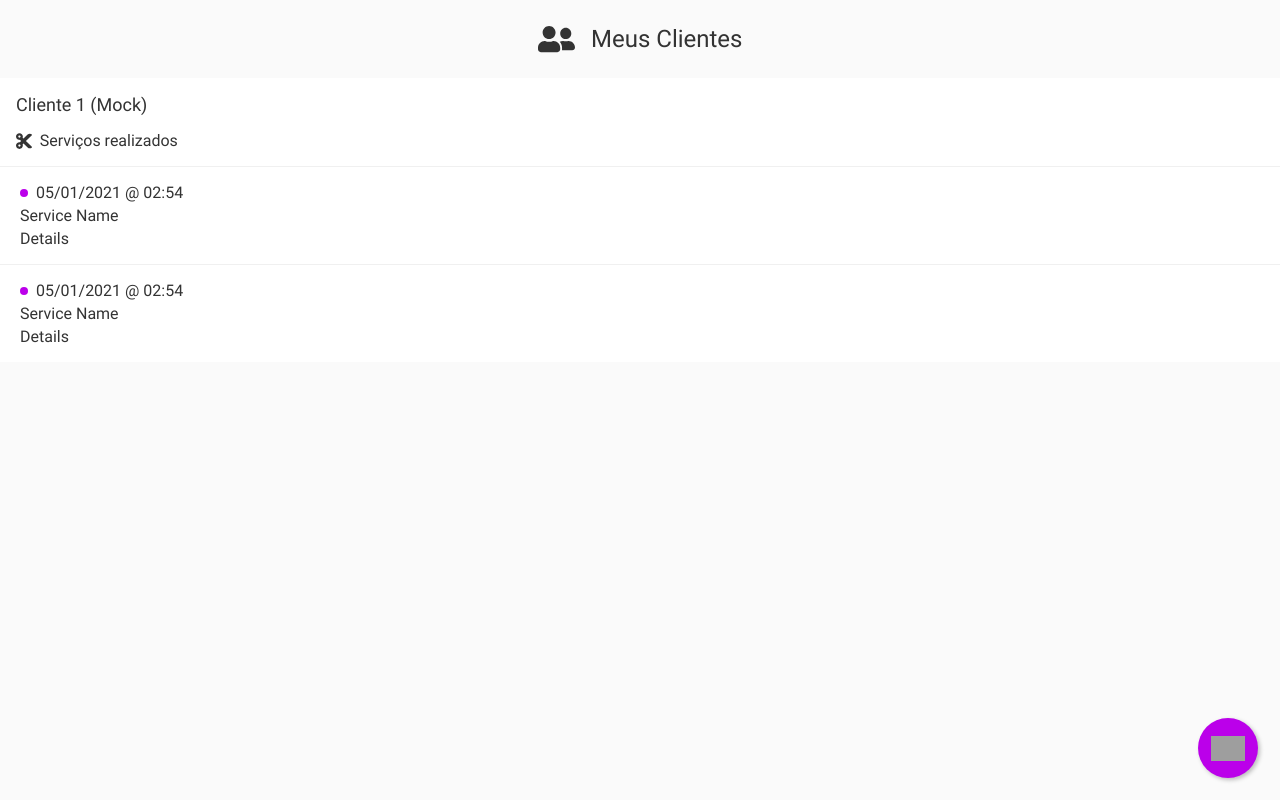
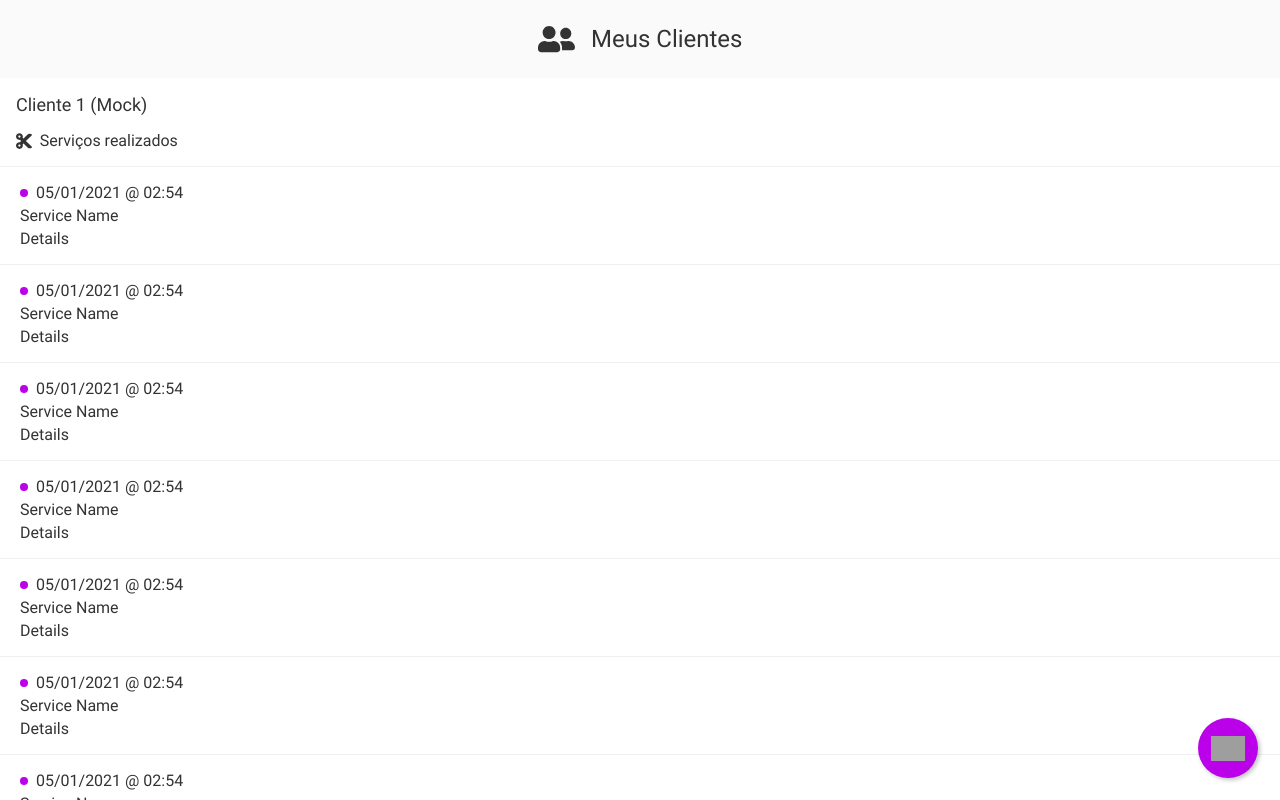
Before and after one commit to hideak/total-studio-app, a Vue app in the folder web/: page /#/clients/1 in a window 1280 px wide. Built offline with nearby package versions, Linux system fonts and the light colour scheme; grey boxes are pictures that could not be loaded.

Commit message:
Fixed a bug that were rendering two scrollbars

```diff
--- a/web/src/views/ClientDetails.vue
+++ b/web/src/views/ClientDetails.vue
@@ -11,6 +11,17 @@
         Serviços realizados
       </div>
       <div class="items">
+        <ServiceItem />
+        <ServiceItem />
+        <ServiceItem />
+        <ServiceItem />
+        <ServiceItem />
+        <ServiceItem />
+        <ServiceItem />
+        <ServiceItem />
+        <ServiceItem />
+        <ServiceItem />
+        <ServiceItem />
         <ServiceItem />
         <ServiceItem />
       </div>
@@ -55,7 +66,7 @@ div.client-details {
     display: flex;
     flex-direction: column;
     flex-grow: 1;
-    overflow-y: scroll;
+    overflow-y: hidden;
 
     div.name {
       background-color: $app-background-color-white;
```
